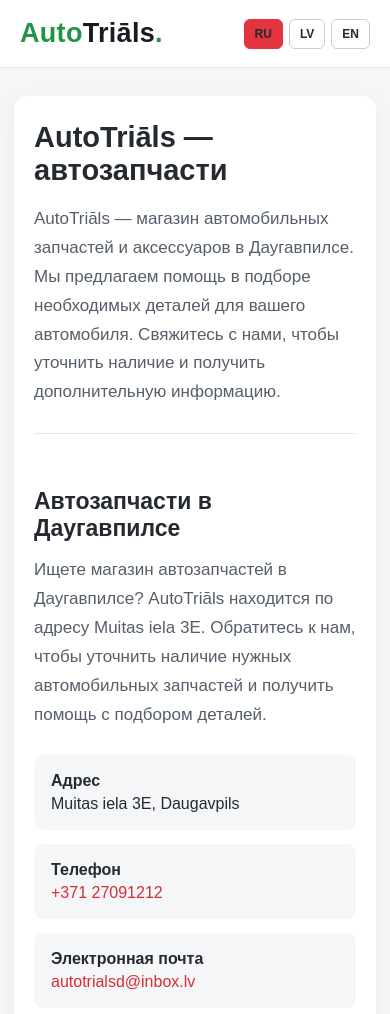
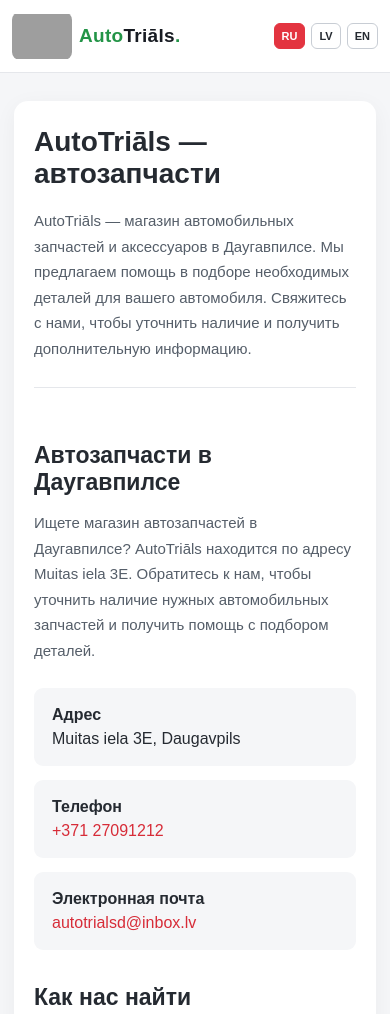
Before and after one commit to autodetalas/autodetalas, a plain HTML site: page index.html in a window 390 px wide. Shown: the top 1014 px of the page. Drawn offline with Linux system fonts and the light colour scheme; grey boxes are pictures that could not be loaded.

Commit message:
Update index.html

```diff
--- a/index.html
+++ b/index.html
@@ -1,31 +1,240 @@
+
 <!DOCTYPE html>
 <html lang="ru">
 <head>
 <meta charset="UTF-8">
 <meta name="viewport" content="width=device-width, initial-scale=1">
 <meta name="robots" content="index, follow">
-<meta name="description" content="AutoTriāls — магазин автозапчастей в Даугавпилсе. Подбор автомобильных запчастей и аксессуаров. Адрес: Muitas iela 3E. Телефон: +371 65455255.">
-<meta name="keywords" content="автозапчасти Даугавпилс, магазин автозапчастей, купить автозапчасти, запчасти для автомобилей, auto rezerves daļas Daugavpils, auto parts Daugavpils, AutoTriāls">
+
+<meta name="description" content="AutoTriāls — магазин автозапчастей в Даугавпилсе. Подбор автомобильных запчастей и аксессуаров. Muitas iela 3E. Телефон +371 27091212.">
+<meta name="keywords" content="автозапчасти Даугавпилс, магазин автозапчастей, auto rezerves daļas Daugavpils, AutoTriāls">
+
 <meta property="og:type" content="website">
 <meta property="og:title" content="AutoTriāls — автозапчасти в Даугавпилсе">
-<meta property="og:description" content="Подбор автомобильных запчастей и аксессуаров. Muitas iela 3E, Daugavpils. +371 65455255.">
-<title>AutoTriāls — автозапчасти в Даугавпилсе | Auto parts</title>
+<meta property="og:description" content="Подбор автомобильных запчастей и аксессуаров. Daugavpils, Muitas iela 3E.">
+
+<title>AutoTriāls — автозапчасти в Даугавпилсе</title>
+
 <style>
-*{box-sizing:border-box}body{margin:0;font-family:Arial,Helvetica,sans-serif;background:#f5f6f8;color:#252a31}
-header{background:#fff;color:#171b22;padding:18px 20px;border-bottom:1px solid #e5e7eb}.head-inner{display:flex;align-items:center;justify-content:space-between;gap:16px}
-.wrap{max-width:900px;margin:auto}
-.logo{font-size:27px;font-weight:800;letter-spacing:.3px}.logo .auto{color:#239447}.logo .trials{color:#171b22}.logo .dot{color:#239447}.lang-switch{display:flex;gap:6px}.lang{border:1px solid #c8cdd4;background:transparent;color:#252a31;padding:7px 10px;border-radius:6px;cursor:pointer;font-weight:700;font-size:12px}.lang.active,.lang:hover{background:#e33440;border-color:#e33440}.logo span{color:#e33440}
-main{padding:58px 20px}
-.intro{background:#fff;padding:38px;border-radius:14px;box-shadow:0 5px 22px #17202b0c}
-h1{font-size:34px;margin:0 0 18px}.intro p{font-size:17px;line-height:1.7;color:#555e69;margin:0;max-width:720px}
-h2{font-size:23px;margin:34px 0 14px}
-.details{display:grid;grid-template-columns:1fr 1fr;gap:14px;margin-top:25px}
-.detail{background:#f5f6f8;padding:17px;border-radius:9px}.detail b{display:block;margin-bottom:5px}.detail a{color:#d72c38;text-decoration:none}
-.map{overflow:hidden;border-radius:12px;background:#e5e7eb;height:350px}
-.map iframe{width:100%;height:100%;border:0}
-.map-link{display:inline-block;margin-top:12px;color:#c72b36;font-weight:bold;text-decoration:none}
-footer{text-align:center;padding:23px 15px;color:#77808b;font-size:13px}
-@media(max-width:600px){main{padding:28px 14px}.intro{padding:25px 20px}h1{font-size:29px}.details{grid-template-columns:1fr}.map{height:290px}}
+* {
+  box-sizing: border-box;
+}
+
+body {
+  margin: 0;
+  font-family: Arial, Helvetica, sans-serif;
+  background: #f5f6f8;
+  color: #252a31;
+}
+
+header {
+  background: #ffffff;
+  padding: 16px 20px;
+  border-bottom: 1px solid #e5e7eb;
+}
+
+.wrap {
+  max-width: 950px;
+  margin: auto;
+}
+
+.head-inner {
+  display: flex;
+  align-items: center;
+  justify-content: space-between;
+  gap: 16px;
+}
+
+.brand {
+  display: flex;
+  align-items: center;
+  gap: 12px;
+}
+
+.brand-image {
+  width: 85px;
+  height: 65px;
+  object-fit: contain;
+  border-radius: 8px;
+}
+
+.logo {
+  font-size: 27px;
+  font-weight: 800;
+  letter-spacing: .3px;
+}
+
+.logo .auto {
+  color: #239447;
+}
+
+.logo .trials {
+  color: #171b22;
+}
+
+.logo .dot {
+  color: #239447;
+}
+
+.lang-switch {
+  display: flex;
+  gap: 6px;
+}
+
+.lang {
+  border: 1px solid #c8cdd4;
+  background: #ffffff;
+  color: #252a31;
+  padding: 8px 10px;
+  border-radius: 6px;
+  cursor: pointer;
+  font-weight: 700;
+  font-size: 12px;
+}
+
+.lang.active,
+.lang:hover {
+  background: #e33440;
+  color: white;
+  border-color: #e33440;
+}
+
+main {
+  padding: 48px 20px;
+}
+
+.intro {
+  background: #ffffff;
+  padding: 38px;
+  border-radius: 14px;
+  box-shadow: 0 5px 22px #17202b0c;
+}
+
+h1 {
+  font-size: 34px;
+  margin: 0 0 18px;
+}
+
+.intro p {
+  font-size: 17px;
+  line-height: 1.7;
+  color: #555e69;
+  margin: 0;
+  max-width: 720px;
+}
+
+h2 {
+  font-size: 23px;
+  margin: 34px 0 14px;
+}
+
+.details {
+  display: grid;
+  grid-template-columns: 1fr 1fr;
+  gap: 14px;
+  margin-top: 25px;
+}
+
+.detail {
+  background: #f5f6f8;
+  padding: 18px;
+  border-radius: 9px;
+}
+
+.detail b {
+  display: block;
+  margin-bottom: 6px;
+}
+
+.detail a {
+  color: #d72c38;
+  text-decoration: none;
+}
+
+.detail a:hover {
+  text-decoration: underline;
+}
+
+.map {
+  overflow: hidden;
+  border-radius: 12px;
+  background: #e5e7eb;
+  height: 350px;
+}
+
+.map iframe {
+  width: 100%;
+  height: 100%;
+  border: 0;
+}
+
+.map-link {
+  display: inline-block;
+  margin-top: 12px;
+  color: #c72b36;
+  font-weight: bold;
+  text-decoration: none;
+}
+
+footer {
+  text-align: center;
+  padding: 23px 15px;
+  color: #77808b;
+  font-size: 13px;
+}
+
+/* Mobile */
+@media (max-width: 600px) {
+  header {
+    padding: 12px;
+  }
+
+  .head-inner {
+    gap: 8px;
+  }
+
+  .brand {
+    gap: 7px;
+  }
+
+  .brand-image {
+    width: 60px;
+    height: 48px;
+  }
+
+  .logo {
+    font-size: 19px;
+  }
+
+  .lang {
+    padding: 6px 7px;
+    font-size: 11px;
+  }
+
+  main {
+    padding: 28px 14px;
+  }
+
+  .intro {
+    padding: 25px 20px;
+  }
+
+  h1 {
+    font-size: 28px;
+  }
+
+  .intro p {
+    font-size: 15px;
+  }
+
+  .details {
+    grid-template-columns: 1fr;
+  }
+
+  .map {
+    height: 290px;
+  }
+}
 </style>
 
 <script type="application/ld+json">
@@ -40,44 +249,149 @@ footer{text-align:center;padding:23px 15px;color:#77808b;font-size:13px}
     "addressLocality": "Daugavpils",
     "addressCountry": "LV"
   },
-  "telephone": "+37165455255",
+  "telephone": "+37127091212",
   "email": "autotrialsd@inbox.lv"
 }
 </script>
 </head>
+
 <body>
-<header><div class="wrap head-inner"><div class="logo"><span class="auto">Auto</span><span class="trials">Triāls</span><span class="dot">.</span></div><div class="lang-switch" aria-label="Language"><button type="button" class="lang active" data-lang="ru">RU</button><button type="button" class="lang" data-lang="lv">LV</button><button type="button" class="lang" data-lang="en">EN</button></div></div></header>
+
+<header>
+  <div class="wrap head-inner">
+
+    <div class="brand">
+      <img
+        src="Screenshot_20261122_213952_Facebook.jpg"
+        alt="AutoTriāls"
+        class="brand-image">
+
+      <div class="logo">
+        <span class="auto">Auto</span><span class="trials">Triāls</span><span class="dot">.</span>
+      </div>
+    </div>
+
+    <div class="lang-switch" aria-label="Language">
+      <button type="button" class="lang active" data-lang="ru">RU</button>
+      <button type="button" class="lang" data-lang="lv">LV</button>
+      <button type="button" class="lang" data-lang="en">EN</button>
+    </div>
+
+  </div>
+</header>
+
 <main class="wrap">
+
   <section class="intro">
-    <h1 data-ru="AutoTriāls — автозапчасти" data-lv="AutoTriāls — auto rezerves daļas" data-en="AutoTriāls — auto parts">AutoTriāls — автозапчасти</h1>
-    <p data-ru="AutoTriāls — магазин автомобильных запчастей и аксессуаров в Даугавпилсе. Мы предлагаем помощь в подборе необходимых деталей для вашего автомобиля. Свяжитесь с нами, чтобы уточнить наличие и получить дополнительную информацию." data-lv="AutoTriāls ir auto rezerves daļu un piederumu veikals Daugavpilī. Palīdzam izvēlēties jūsu automašīnai nepieciešamās detaļas. Sazinieties ar mums, lai uzzinātu par preču pieejamību un saņemtu papildu informāciju." data-en="AutoTriāls is an auto parts and accessories shop in Daugavpils. We help you find the parts your vehicle needs. Contact us to check availability and get more information.">AutoTriāls — магазин автомобильных запчастей и аксессуаров в Даугавпилсе. Мы предлагаем помощь в подборе необходимых деталей для вашего автомобиля. Свяжитесь с нами, чтобы уточнить наличие и получить дополнительную информацию.</p>
-    <div class="search-info" style="margin-top:26px;padding-top:20px;border-top:1px solid #e5e7eb">
-      <h2 data-ru="Автозапчасти в Даугавпилсе" data-lv="Auto rezerves daļas Daugavpilī" data-en="Auto parts in Daugavpils">Автозапчасти в Даугавпилсе</h2>
-      <p data-ru="Ищете магазин автозапчастей в Даугавпилсе? AutoTriāls находится по адресу Muitas iela 3E. Обратитесь к нам, чтобы уточнить наличие нужных автомобильных запчастей и получить помощь с подбором деталей." data-lv="Meklējat auto rezerves daļu veikalu Daugavpilī? AutoTriāls atrodas Muitas ielā 3E. Sazinieties ar mums, lai noskaidrotu nepieciešamo auto detaļu pieejamību un saņemtu palīdzību to izvēlē." data-en="Looking for an auto parts shop in Daugavpils? AutoTriāls is located at Muitas iela 3E. Contact us to ask about the availability of car parts and get help choosing the right items.">Ищете магазин автозапчастей в Даугавпилсе? AutoTriāls находится по адресу Muitas iela 3E. Обратитесь к нам, чтобы уточнить наличие нужных автомобильных запчастей и получить помощь с подбором деталей.</p>
+
+    <h1
+      data-ru="AutoTriāls — автозапчасти"
+      data-lv="AutoTriāls — auto rezerves daļas"
+      data-en="AutoTriāls — auto parts">
+      AutoTriāls — автозапчасти
+    </h1>
+
+    <p
+      data-ru="AutoTriāls — магазин автомобильных запчастей и аксессуаров в Даугавпилсе. Мы предлагаем помощь в подборе необходимых деталей для вашего автомобиля. Свяжитесь с нами, чтобы уточнить наличие и получить дополнительную информацию."
+      data-lv="AutoTriāls ir auto rezerves daļu un piederumu veikals Daugavpilī. Palīdzam izvēlēties jūsu automašīnai nepieciešamās detaļas. Sazinieties ar mums, lai uzzinātu par preču pieejamību un saņemtu papildu informāciju."
+      data-en="AutoTriāls is an auto parts and accessories shop in Daugavpils. We help you find the parts your vehicle needs. Contact us to check availability and get more information.">
+      AutoTriāls — магазин автомобильных запчастей и аксессуаров в Даугавпилсе. Мы предлагаем помощь в подборе необходимых деталей для вашего автомобиля. Свяжитесь с нами, чтобы уточнить наличие и получить дополнительную информацию.
+    </p>
+
+    <div style="margin-top:26px;padding-top:20px;border-top:1px solid #e5e7eb">
+
+      <h2
+        data-ru="Автозапчасти в Даугавпилсе"
+        data-lv="Auto rezerves daļas Daugavpilī"
+        data-en="Auto parts in Daugavpils">
+        Автозапчасти в Даугавпилсе
+      </h2>
+
+      <p
+        data-ru="Ищете магазин автозапчастей в Даугавпилсе? AutoTriāls находится по адресу Muitas iela 3E. Обратитесь к нам, чтобы уточнить наличие нужных автомобильных запчастей и получить помощь с подбором деталей."
+        data-lv="Meklējat auto rezerves daļu veikalu Daugavpilī? AutoTriāls atrodas Muitas ielā 3E. Sazinieties ar mums, lai noskaidrotu nepieciešamo auto detaļu pieejamību un saņemtu palīdzību to izvēlē."
+        data-en="Looking for an auto parts shop in Daugavpils? AutoTriāls is located at Muitas iela 3E. Contact us to ask about the availability of car parts and get help choosing the right items.">
+        Ищете магазин автозапчастей в Даугавпилсе? AutoTriāls находится по адресу Muitas iela 3E. Обратитесь к нам, чтобы уточнить наличие нужных автомобильных запчастей и получить помощь с подбором деталей.
+      </p>
+
     </div>
+
     <div class="details">
-      <div class="detail"><b data-ru="Адрес" data-lv="Adrese" data-en="Address">Адрес</b>Muitas iela 3E, Daugavpils</div>
-      <div class="detail"><b data-ru="Телефон" data-lv="Tālrunis" data-en="Phone">Телефон</b><a href="tel:+37127091212">+371 27091212</a></div>
-      <div class="detail"><b data-ru="Электронная почта" data-lv="E-pasts" data-en="Email">Электронная почта</b><a href="mailto:autotrialsd@inbox.lv">autotrialsd@inbox.lv</a></div>
+
+      <div class="detail">
+        <b data-ru="Адрес" data-lv="Adrese" data-en="Address">Адрес</b>
+        Muitas iela 3E, Daugavpils
+      </div>
+
+      <div class="detail">
+        <b data-ru="Телефон" data-lv="Tālrunis" data-en="Phone">Телефон</b>
+        <a href="tel:+37127091212">+371 27091212</a>
+      </div>
+
+      <div class="detail">
+        <b data-ru="Электронная почта" data-lv="E-pasts" data-en="Email">Электронная почта</b>
+        <a href="mailto:autotrialsd@inbox.lv">autotrialsd@inbox.lv</a>
+      </div>
+
     </div>
-    <h2 data-ru="Как нас найти" data-lv="Kā mūs atrast" data-en="Find us">Как нас найти</h2>
+
+    <h2
+      data-ru="Как нас найти"
+      data-lv="Kā mūs atrast"
+      data-en="Find us">
+      Как нас найти
+    </h2>
+
     <div class="map">
-      <iframe title="Карта — AutoTriāls, Muitas iela 3E, Daugavpils" loading="lazy" src="https://maps.google.com/maps?q=Muitas%20iela%203E%2C%20Daugavpils%2C%20Latvia&output=embed"></iframe>
+      <iframe
+        title="Карта — AutoTriāls, Muitas iela 3E, Daugavpils"
+        loading="lazy"
+        src="https://maps.google.com/maps?q=Muitas%20iela%203E%2C%20Daugavpils%2C%20Latvia&output=embed">
+      </iframe>
     </div>
-    <a class="map-link" href="https://www.google.com/maps/search/?api=1&query=Muitas%20iela%203E%2C%20Daugavpils%2C%20Latvia" target="_blank" rel="noopener" data-ru="Открыть карту в Google Maps →" data-lv="Atvērt Google Maps karti →" data-en="Open in Google Maps →">Открыть карту в Google Maps →</a>
+
+    <a
+      class="map-link"
+      href="https://www.google.com/maps/search/?api=1&query=Muitas%20iela%203E%2C%20Daugavpils%2C%20Latvia"
+      target="_blank"
+      rel="noopener"
+      data-ru="Открыть карту в Google Maps →"
+      data-lv="Atvērt Google Maps karti →"
+      data-en="Open in Google Maps →">
+      Открыть карту в Google Maps →
+    </a>
+
   </section>
 </main>
-<footer><span data-ru="© 2026 AutoTriāls" data-lv="© 2026 AutoTriāls" data-en="© 2026 AutoTriāls">© 2026 AutoTriāls</span></footer>
+
+<footer>
+  <span
+    data-ru="© 2026 AutoTriāls"
+    data-lv="© 2026 AutoTriāls"
+    data-en="© 2026 AutoTriāls">
+    © 2026 AutoTriāls
+  </span>
+</footer>
+
 <script>
 const languageButtons = document.querySelectorAll('.lang');
+
 function setLanguage(lang) {
   document.documentElement.lang = lang;
+
   document.querySelectorAll('[data-' + lang + ']').forEach(el => {
     el.textContent = el.getAttribute('data-' + lang);
   });
-  languageButtons.forEach(btn => btn.classList.toggle('active', btn.dataset.lang === lang));
+
+  languageButtons.forEach(btn => {
+    btn.classList.toggle('active', btn.dataset.lang === lang);
+  });
 }
-languageButtons.forEach(btn => btn.addEventListener('click', () => setLanguage(btn.dataset.lang)));
+
+languageButtons.forEach(btn => {
+  btn.addEventListener('click', () => setLanguage(btn.dataset.lang));
+});
 </script>
+
 </body>
 </html>
```
